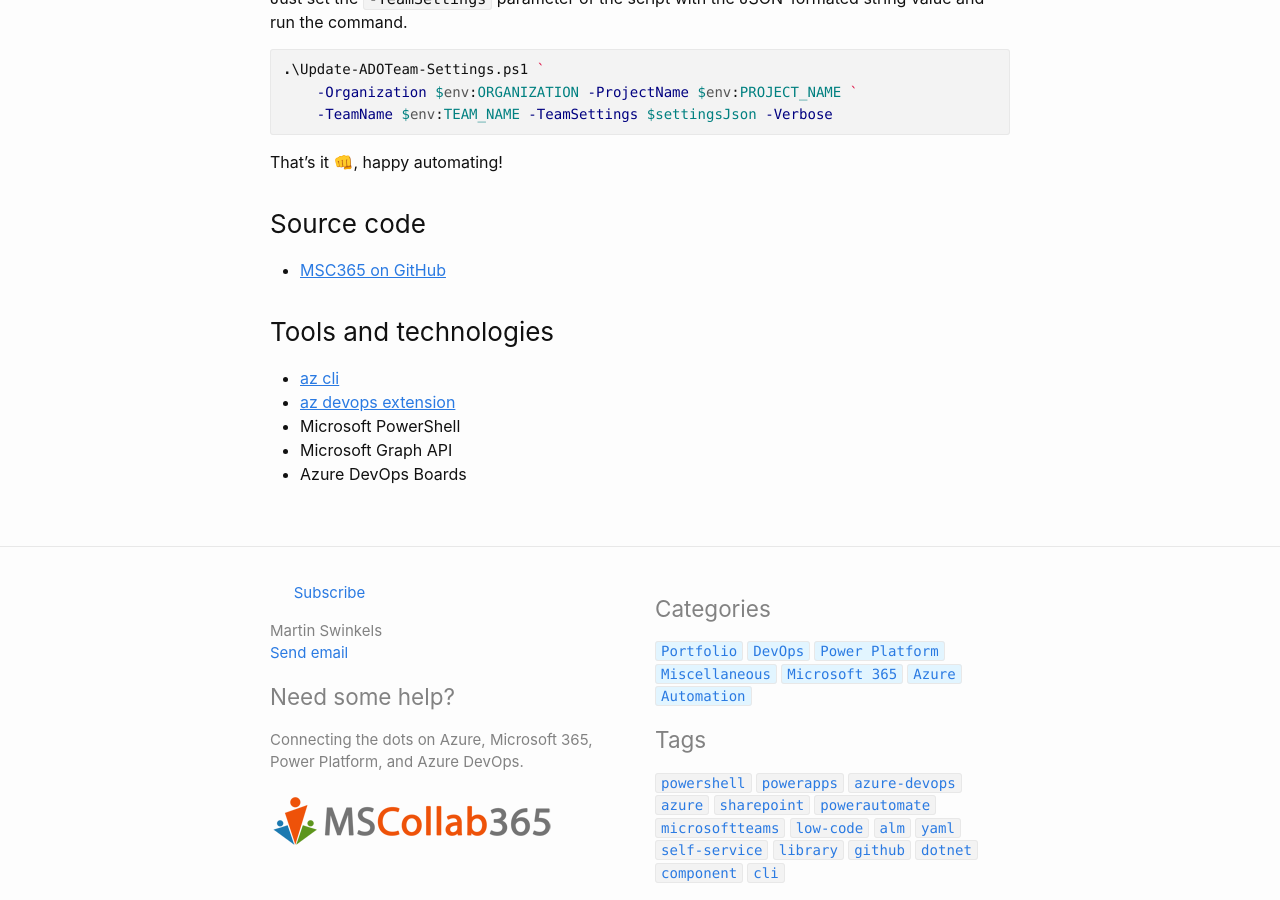
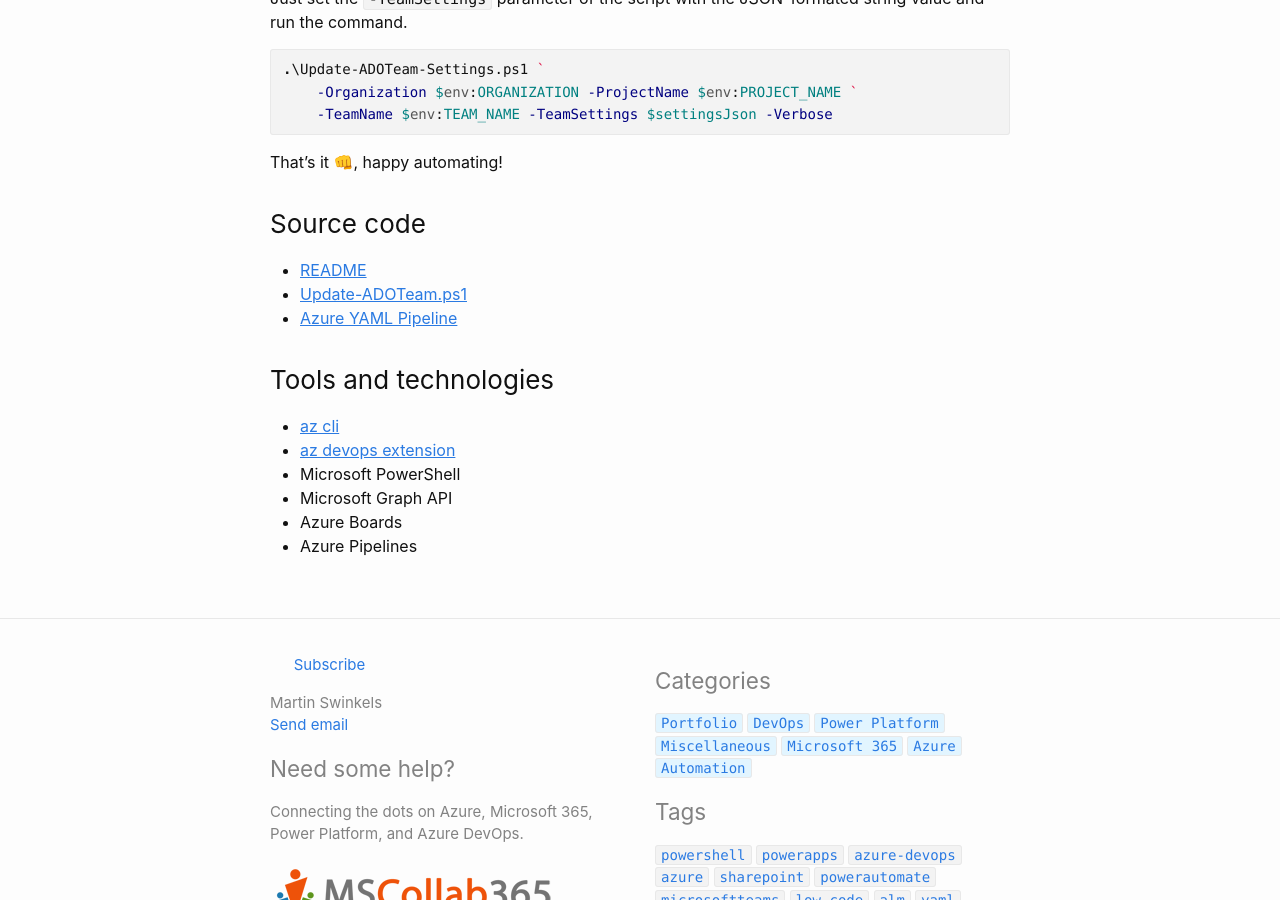
Before and after one commit to msc365/msc365.github.io, a Jekyll site: the page built from _posts/2023-01-17-azure-devops-self-service-team-configuration.md, in a window 1280 px wide and 900 px high, scrolled down 2001 px. Built offline with Jekyll 4.4.1, drawn with Linux system fonts in a browser that asks for light colours; comment, search, counter and statistics services are not loaded.

Commit message:
Update 2023-01-17-azure-devops-self-service-team-configuration.md

```diff
--- a/_posts/2023-01-17-azure-devops-self-service-team-configuration.md
+++ b/_posts/2023-01-17-azure-devops-self-service-team-configuration.md
@@ -67,7 +67,9 @@
 
 ### Source code
 
-- [MSC365 on GitHub](https://github.com/msc365/az-devops/blob/main/update-adoteam-settings)
+- [README](https://github.com/msc365/az-devops/tree/main/update-adoteam)
+- [Update-ADOTeam.ps1](https://github.com/msc365/az-devops/blob/main/update-adoteam/Update-ADOTeam.ps1)
+- [Azure YAML Pipeline](https://github.com/msc365/az-devops/blob/main/update-adoteam/update-adoteam.yml)
 
 ### Tools and technologies
 
@@ -75,4 +77,5 @@
 - [az devops extension](https://learn.microsoft.com/en-us/cli/azure/devops?view=azure-cli-latest)
 - Microsoft PowerShell
 - Microsoft Graph API
-- Azure DevOps Boards
+- Azure Boards
+- Azure Pipelines
```
